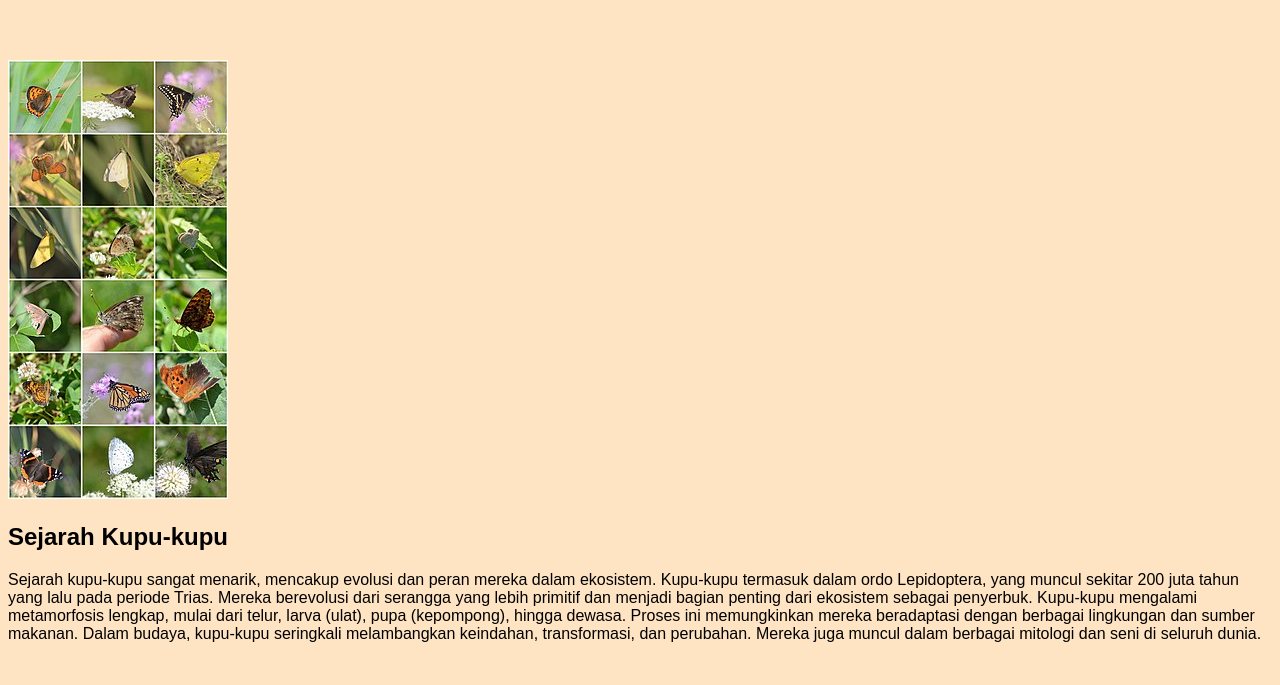
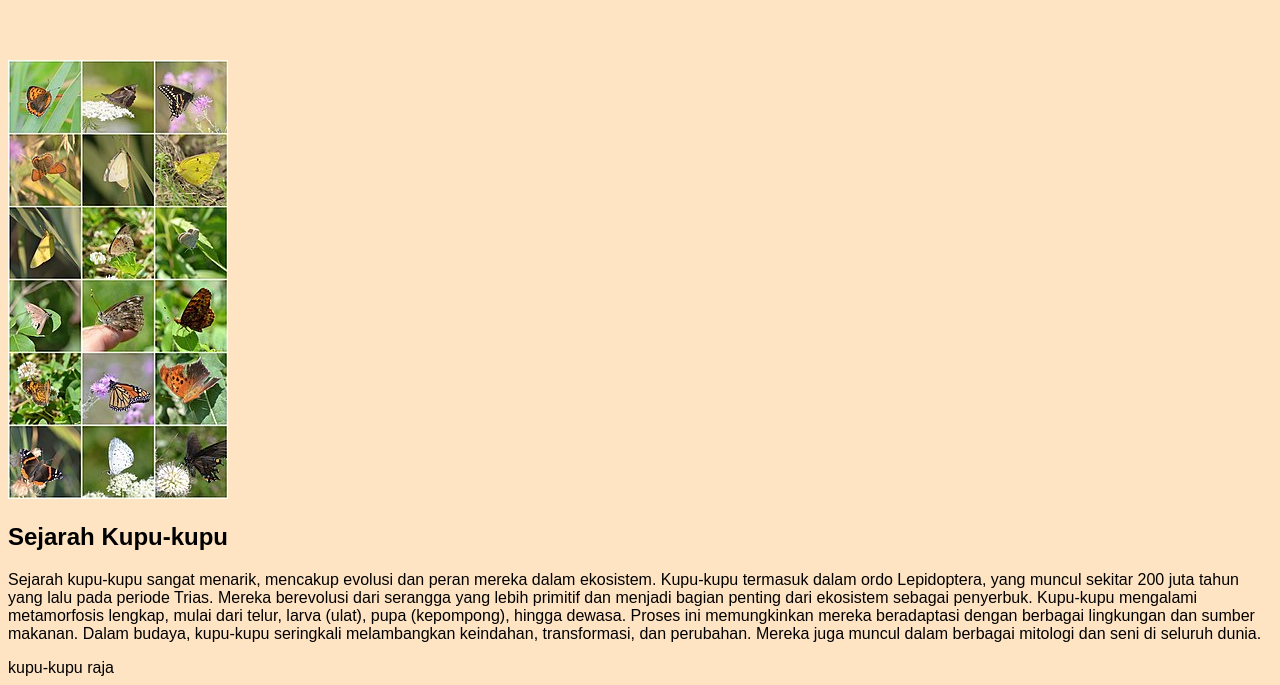
Before and after one commit to marsyadindaaa/marsyadindaaa.github.io, a plain HTML site: page index.html in a window 1280 px wide. Shown: the part 766-1451 px from the top of the page. Before the commit the page ends 1425 px from the top, so only its background shows below. Drawn offline with Linux system fonts and the light colour scheme.

Commit message:
kupu kupu raja

```diff
--- a/index.html
+++ b/index.html
@@ -56,3 +56,6 @@
 <section id="THE TYPE" class="THE TYPE"
     <div class="THE TYPE-image"
         <img src="type1.jpg" alt="THE TYPE"
+    </div>
+    <div class="THE TYPE-content"
+        <h1>kupu-kupu <span class="highlight"> raja</span> </h1>
```
